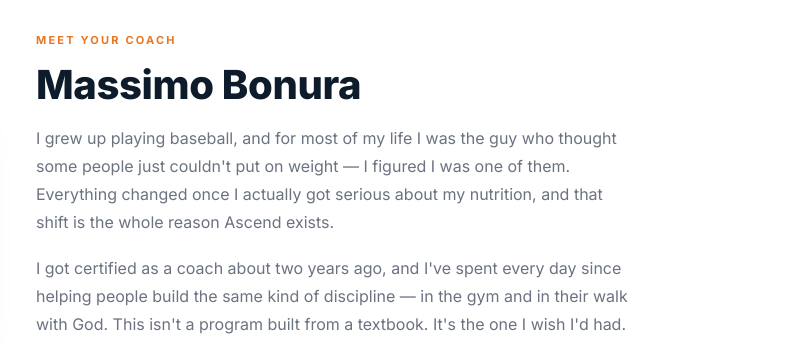
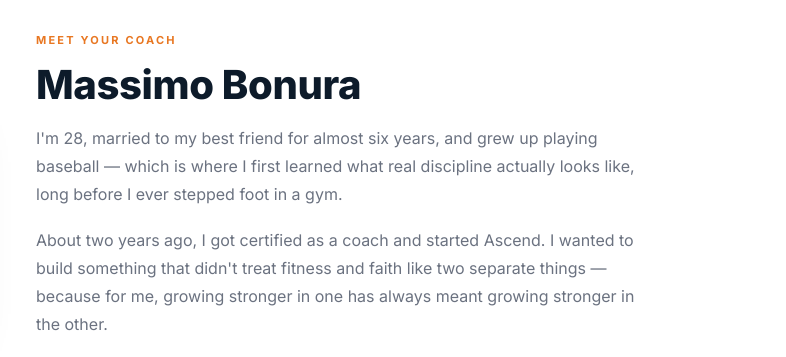
Before and after one commit to Massimobonura/Ascend-website, a website: page index.html in a window 1280 px wide. Shown: the part 4540-4897 px from the top of the page, 494-1280 px from the left. Drawn offline with Linux system fonts and the light colour scheme.

Commit message:
Update index.html

```diff
--- a/index.html
+++ b/index.html
@@ -556,8 +556,8 @@
     <div class="coach-bio">
       <div class="section-eyebrow">Meet your coach</div>
       <h2 class="section-title">Massimo Bonura</h2>
-      <p>I grew up playing baseball, and for most of my life I was the guy who thought some people just couldn't put on weight — I figured I was one of them. Everything changed once I actually got serious about my nutrition, and that shift is the whole reason Ascend exists.</p>
-      <p>I got certified as a coach about two years ago, and I've spent every day since helping people build the same kind of discipline — in the gym and in their walk with God. This isn't a program built from a textbook. It's the one I wish I'd had.</p>
+      <p>I'm 28, married to my best friend for almost six years, and grew up playing baseball — which is where I first learned what real discipline actually looks like, long before I ever stepped foot in a gym.</p>
+      <p>About two years ago, I got certified as a coach and started Ascend. I wanted to build something that didn't treat fitness and faith like two separate things — because for me, growing stronger in one has always meant growing stronger in the other.</p>
       <div class="coach-badges">
         <div class="coach-badge">Certified Personal Trainer</div>
         <div class="coach-badge">2+ Years Coaching</div>
```
